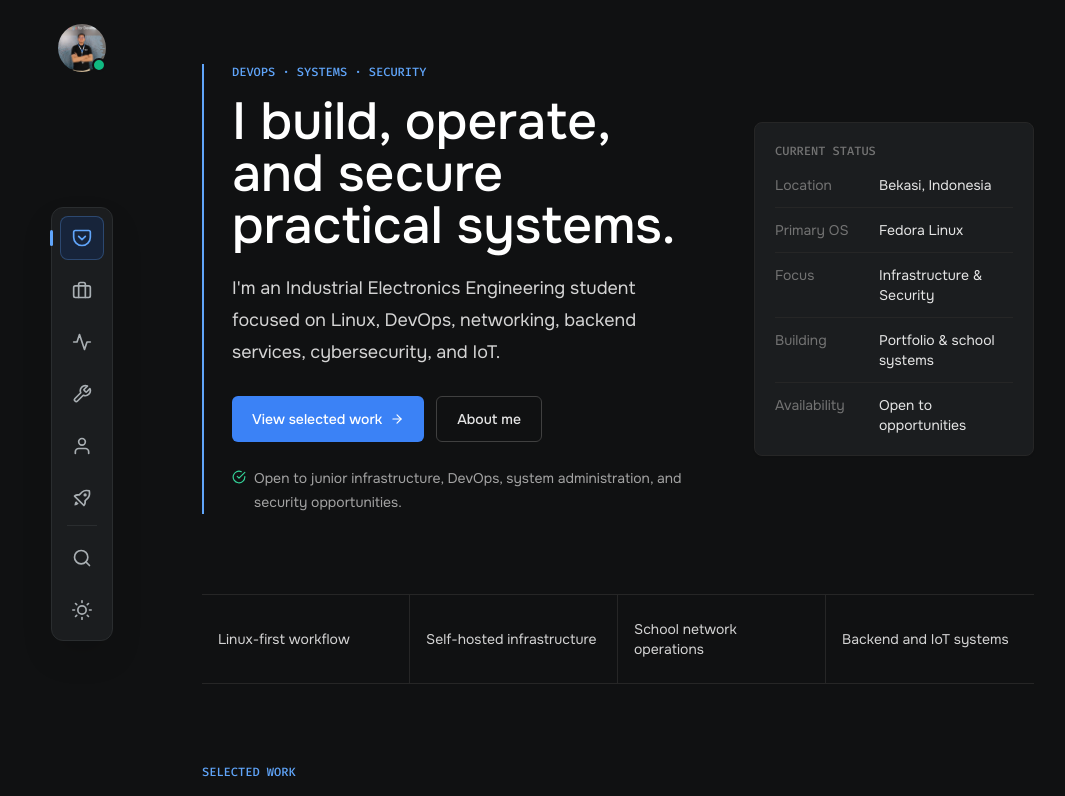
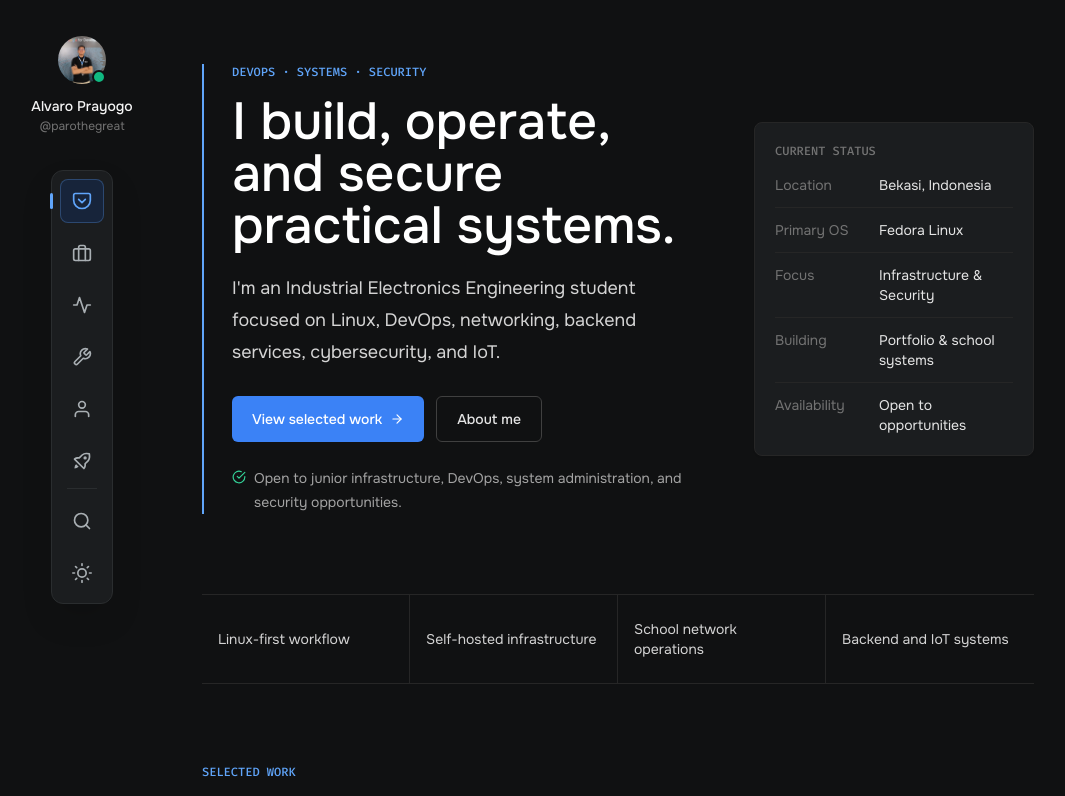
Before and after one commit to parothegreat/parothegreat-portfolio, a Next.js app: page / in a window 1280 px wide. Shown: the top 796 px of the page, without its empty margins (86-1151 px from the left). Built offline with nearby package versions, Linux system fonts and the light colour scheme.

Commit message:
[style] src/common/components/layouts/partials/Sidebar.tsx

```diff
--- a/src/common/components/layouts/partials/Sidebar.tsx
+++ b/src/common/components/layouts/partials/Sidebar.tsx
@@ -54,16 +54,15 @@ const Sidebar = () => {
   return (
     <aside
       id='sidebar'
-      className='sticky top-0 flex h-screen flex-col items-center py-6'
+      className='sticky top-0 flex h-screen flex-col items-center py-8'
       aria-label='Desktop navigation'
     >
-      <div className='relative'>
       <Link
         href='/'
         aria-label={`${PROFILE.name} home`}
-          title={PROFILE.name}
-          className='block rounded-full focus-visible:outline-none focus-visible:ring-2 focus-visible:ring-blue-500'
+        className='flex flex-col items-center rounded-md px-2 py-1 focus-visible:outline-none focus-visible:ring-2 focus-visible:ring-blue-500'
       >
+        <span className='relative'>
           <Image
             src={PROFILE.profileImage}
             alt={`${PROFILE.name} portrait`}
@@ -72,14 +71,20 @@ const Sidebar = () => {
             className='h-12 w-12 rounded-full object-cover'
             priority
           />
-        </Link>
           <span
             aria-hidden='true'
             className='absolute bottom-0 right-0 h-3.5 w-3.5 rounded-full border-2 border-[var(--background)] bg-emerald-500'
           />
+        </span>
+        <span className='mt-3 whitespace-nowrap text-sm font-medium text-neutral-950 dark:text-neutral-100'>
+          {PROFILE.name}
+        </span>
+        <span className='mt-0.5 text-xs text-neutral-500'>
+          @{PROFILE.username}
+        </span>
+      </Link>
       <span className='sr-only'>{PROFILE.availability}</span>
-      </div>
-      <div className='flex flex-1 items-center'>
+      <div className='mt-8'>
         <Dock items={items} />
       </div>
     </aside>
```
Lines whose indentation alone changed are shown as unchanged.
